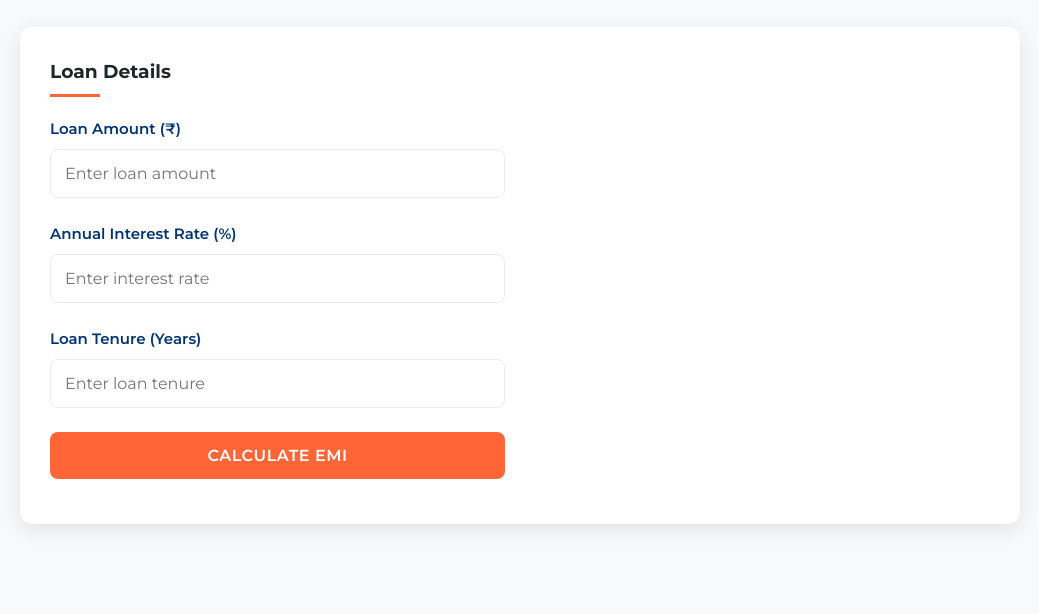
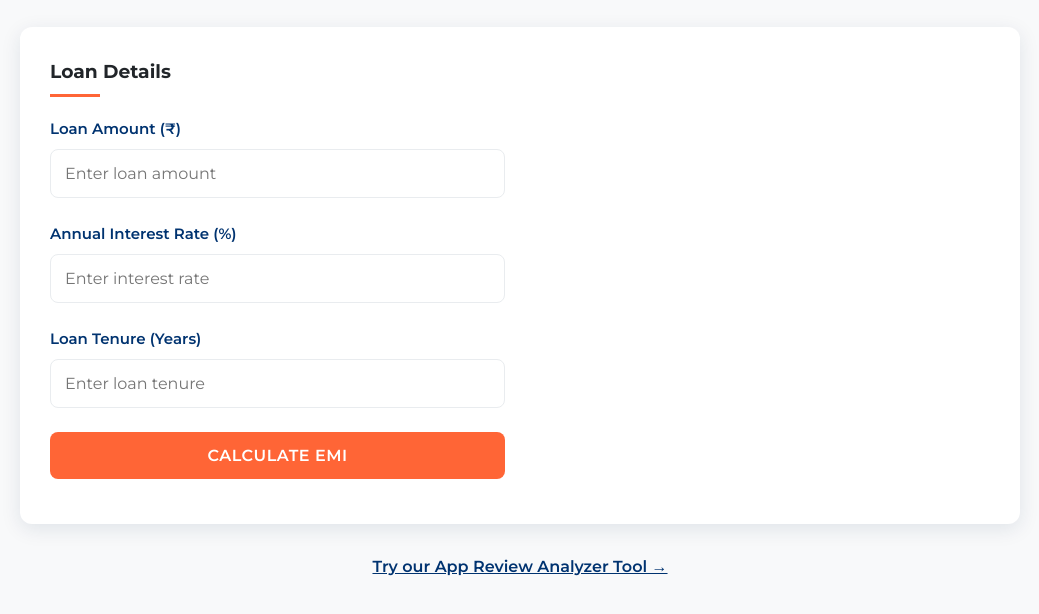
Before and after one commit to SKGith08/anthropic-builds, a plain HTML site: page index.html in a window 1280 px wide. Shown: the part 110-724 px from the top of the page, without its empty margins (120-1159 px from the left). Drawn offline with Linux system fonts and the light colour scheme.

Commit message:
Update index.html

```diff
--- a/index.html
+++ b/index.html
@@ -476,5 +476,10 @@
             }
         }
     </script>
+<div style="text-align: center; margin-top: 30px; margin-bottom: 30px;">
+    <a href="app-review-analyzer.html" style="color: #003370; font-weight: 600; font-size: 16px;">
+        Try our App Review Analyzer Tool →
+    </a>
+</div>
 </body>
 </html>
```
